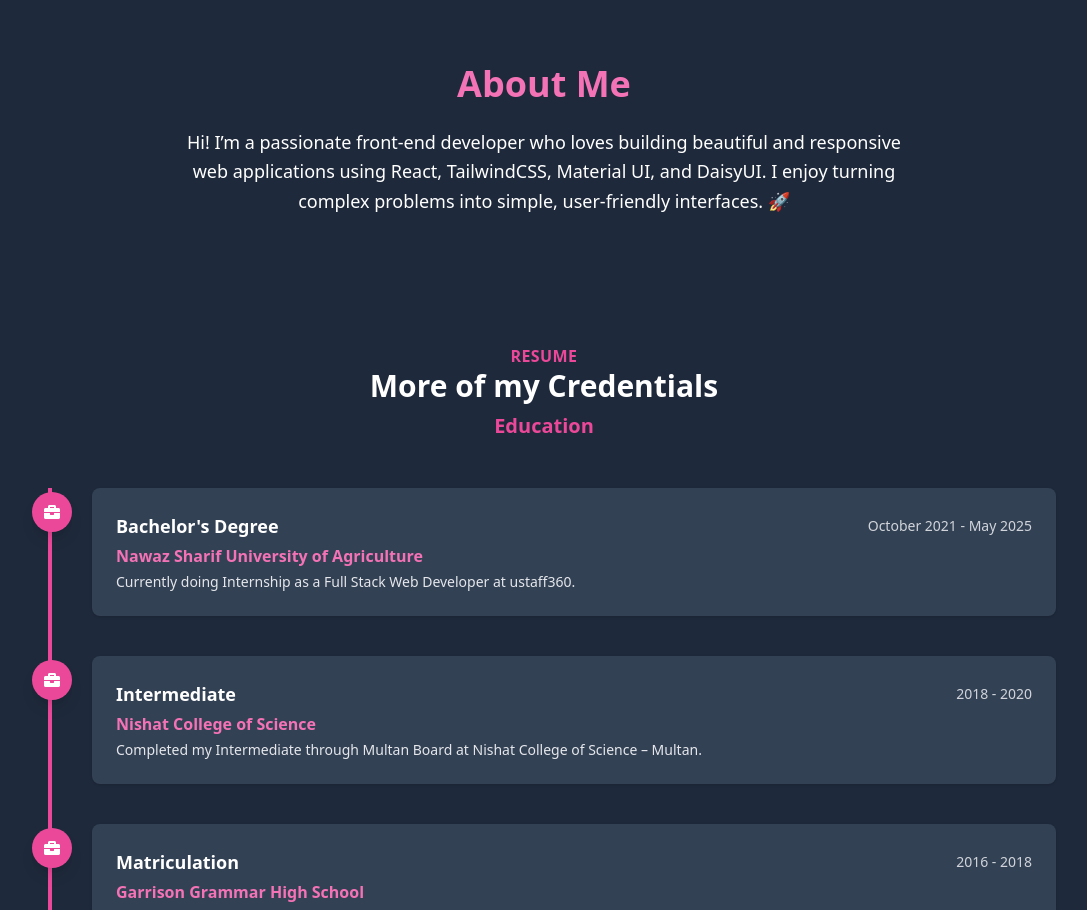
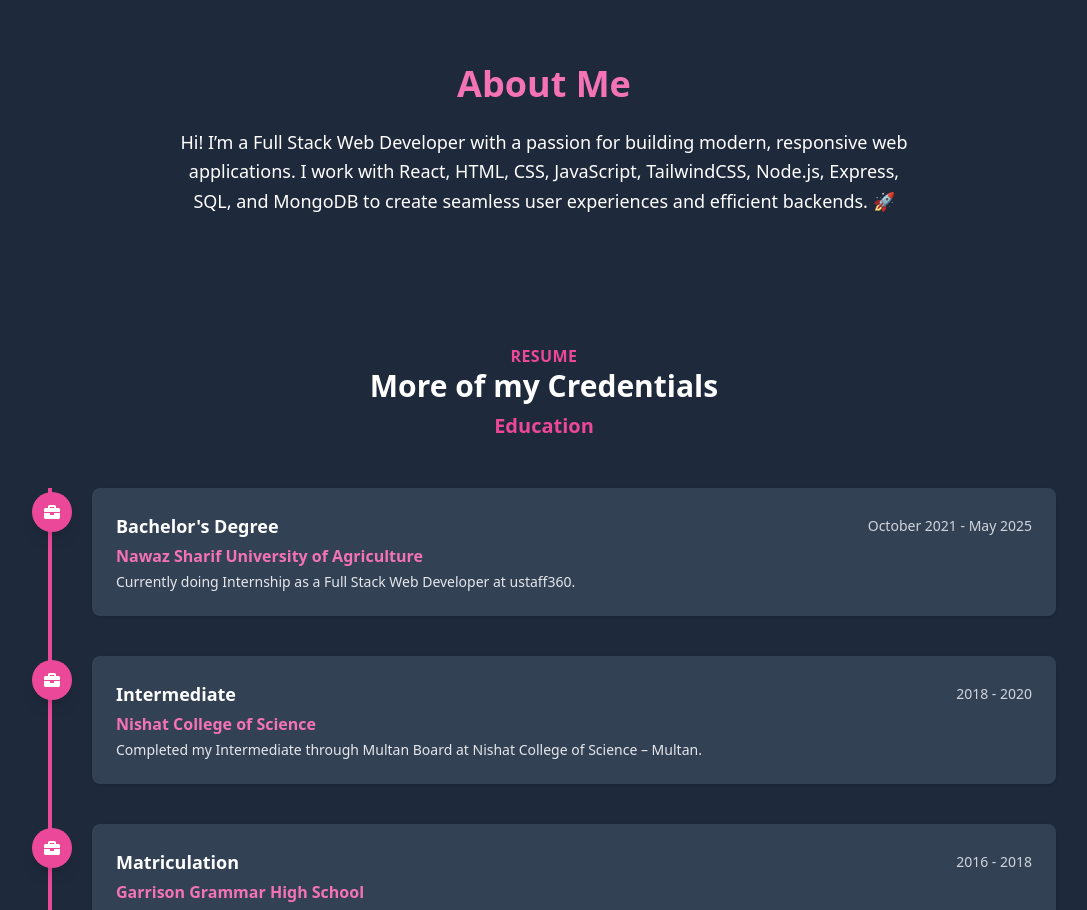
Before and after one commit to zain455377/Portfolio, a React (Create React App) app: page / in a window 1280 px wide. Shown: the part 800-1710 px from the top of the page, without its empty margins (96-1183 px from the left). Built offline with nearby package versions, Linux system fonts and the light colour scheme.

Commit message:
Update abut in about section

```diff
--- a/src/components/About.js
+++ b/src/components/About.js
@@ -9,8 +9,7 @@ const About = () => {
       <div className="container mx-auto px-4 text-center max-w-3xl">
         <h2 className="text-4xl font-bold mb-6 text-pink-400">About Me</h2>
         <p className="text-lg leading-relaxed">
-          Hi! I’m a passionate front-end developer who loves building beautiful and responsive web applications using React, TailwindCSS, Material UI, and DaisyUI.
-          I enjoy turning complex problems into simple, user-friendly interfaces. 🚀
+          Hi! I’m a Full Stack Web Developer with a passion for building modern, responsive web applications. I work with React, HTML, CSS, JavaScript, TailwindCSS, Node.js, Express, SQL, and MongoDB to create seamless user experiences and efficient backends. 🚀
         </p>
       </div>
     </section>
```
